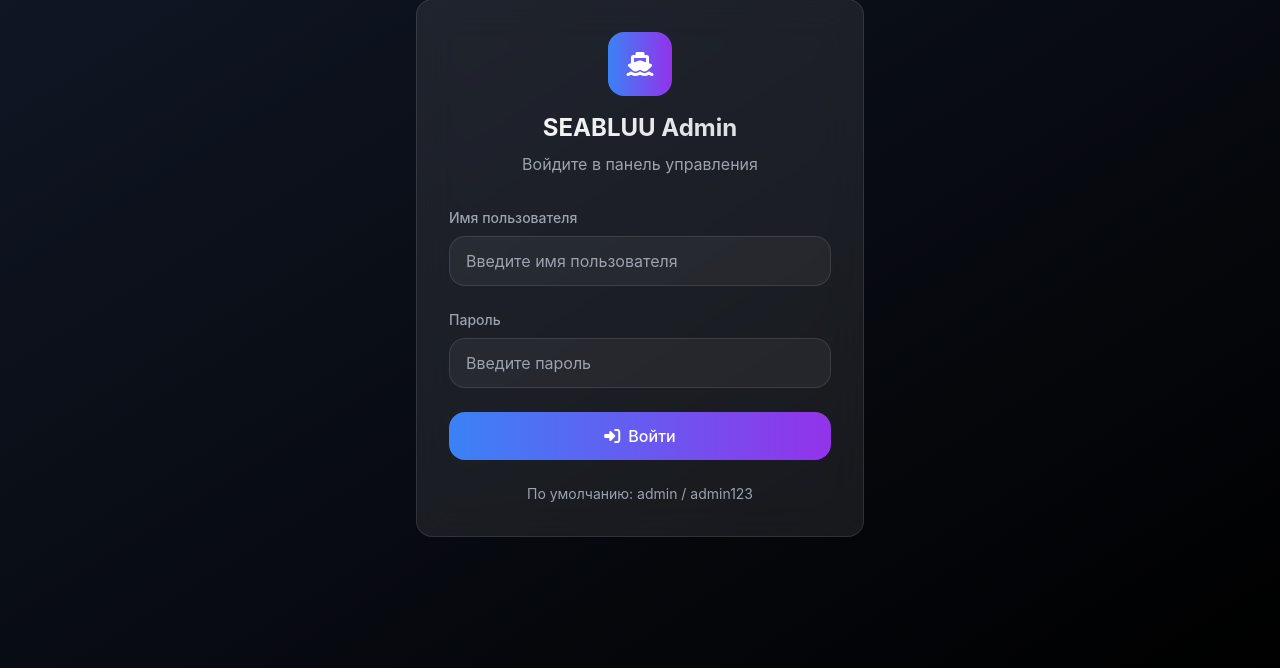
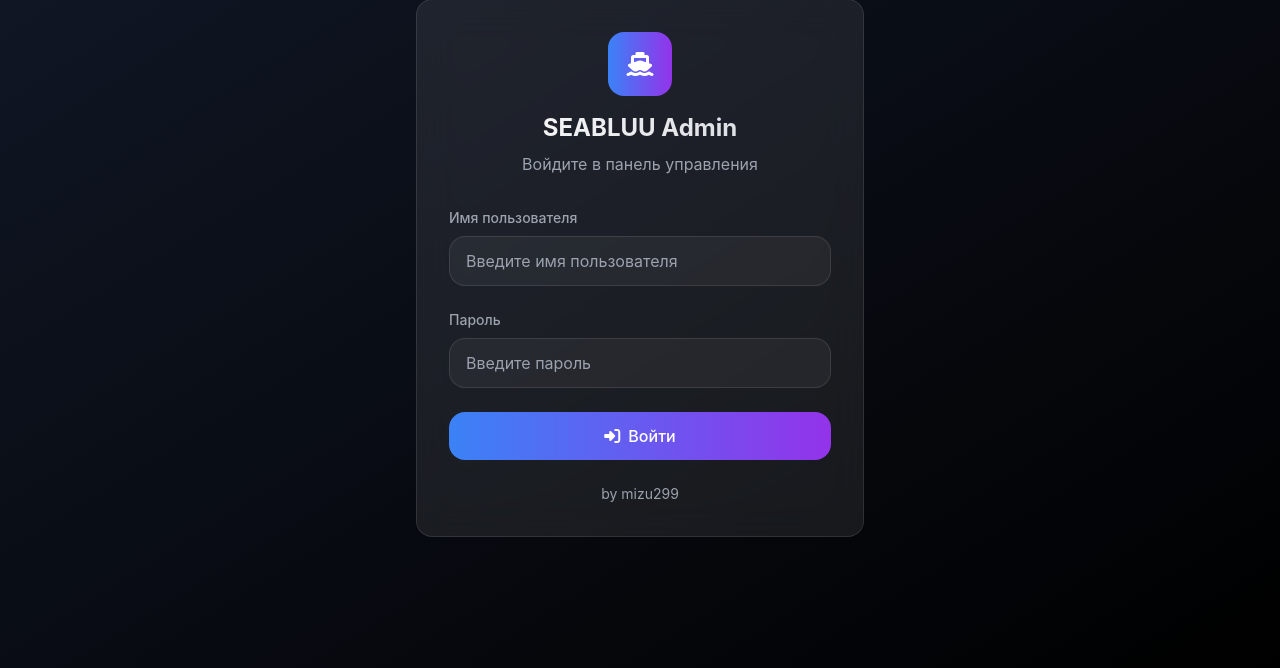
Before and after one commit to mizucxre/sb_test, a Python web app: template app/templates/login.html in a window 1280 px wide. Shown: the part 132-800 px from the top of the page. Run offline with Jinja, Linux system fonts and the light colour scheme; the template is opened without the code that fills it, so the values that code supplies are empty; some libraries are stand-ins or nearby versions.

Commit message:
Update login.html

```diff
--- a/app/templates/login.html
+++ b/app/templates/login.html
@@ -52,7 +52,7 @@
             </form>
 
             <div class="mt-6 text-center text-gray-400 text-sm">
-                <p>По умолчанию: admin / admin123</p>
+                <p>by mizu299</p>
             </div>
         </div>
     </div>
```
